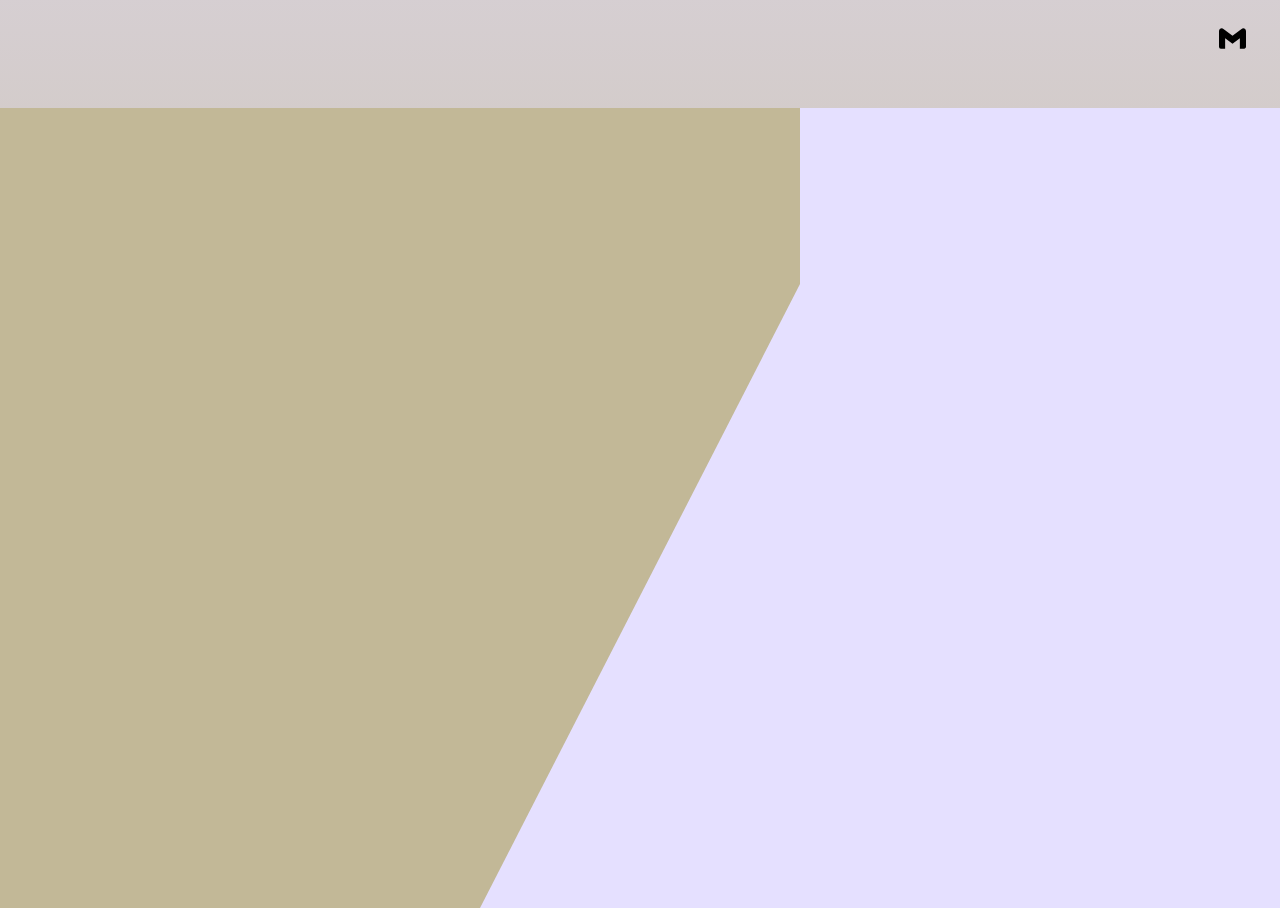
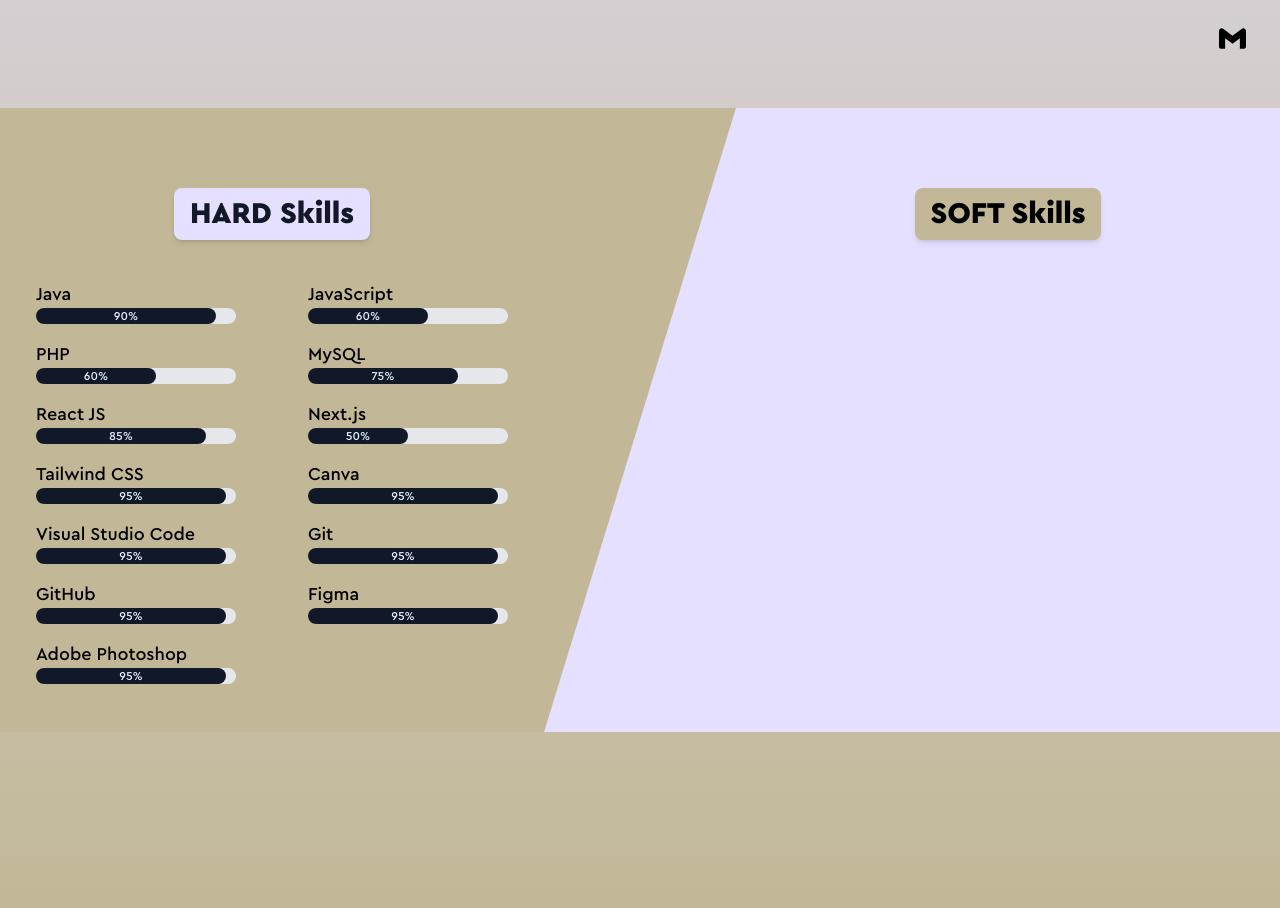
Before and after one commit to riezxcvii/react-web-portfolio, a React (Create React App) app: page / in a window 1280 px wide. Shown: the part 692-1600 px from the top of the page. Built offline with nearby package versions, Linux system fonts and the light colour scheme.

Commit message:
:sparkle: add hard skill section

```diff
--- /dev/null
+++ b/src/components/HardSkills.jsx
@@ -0,0 +1,44 @@
+import React, { useState } from "react";
+
+const HardSkills = () => {
+  const [hardSkills, setHSkills] = useState([
+    { skill: "Java", rate: "90%", id: 1 },
+    { skill: "JavaScript", rate: "60%", id: 2 },
+    { skill: "PHP", rate: "60%", id: 3 },
+    { skill: "MySQL", rate: "75%", id: 4 },
+    { skill: "React JS", rate: "85%", id: 5 },
+    { skill: "Next.js", rate: "50%", id: 6 },
+    { skill: "Tailwind CSS", rate: "95%", id: 7 },
+    { skill: "Canva", rate: "95%", id: 8 },
+    { skill: "Visual Studio Code", rate: "95%", id: 9 },
+    { skill: "Git", rate: "95%", id: 10 },
+    { skill: "GitHub", rate: "95%", id: 11 },
+    { skill: "Figma", rate: "95%", id: 12 },
+    { skill: "Adobe Photoshop", rate: "95%", id: 13 },
+  ]);
+
+  return (
+    <div className="w-full grid grid-cols-2 grid-rows-7">
+      {hardSkills.map((hard) => (
+        <ul key={hard.id}>
+          <li>
+            <div className="ml-7 md:mx-9 items-center mt-4">
+              <h1 className="md:text-lg md:mr-4">{hard.skill}</h1>
+
+              <div class="w-full bg-gray-200 rounded-full dark:bg-gray-700">
+                <div
+                  class="bg-gray-900 text-xs font-medium text-blue-100 text-center p-0.5 leading-none rounded-full"
+                  style={{ width: hard.rate }}
+                >
+                  {hard.rate}
+                </div>
+              </div>
+            </div>
+          </li>
+        </ul>
+      ))}
+    </div>
+  );
+};
+
+export default HardSkills;
--- a/src/components/Skills.jsx
+++ b/src/components/Skills.jsx
@@ -1,16 +1,32 @@
 import React from "react";
+import HardSkills from "./HardSkills";
 
 const Skills = () => {
   return (
-    <div className="md:min-w-screen min-w-screen md:min-h-screen min-h-screen flex">
-      {/* soft skills */}
-      <div className="bg-pastelBeige w-full"></div>
+    <div className="md:min-w-screen min-w-screen md:min-h-screen min-h-screen">
+      <div className="flex">
+        {/* technical skills */}
+        <div className="bg-pastelBeige w-full">
+          <h1 className="name w-fit py-2 px-4 shadow-md bg-dirtyWhite rounded-lg md:text-3xl md:mx-auto ml-6 mt-20 mb-6 text-gray-900 text-center">
+            HARD Skills
+          </h1>
 
-      {/* diagonal separator */}
-      <div className="bg-white md:w-0 w-2/4 md:border-l-[20rem] border-l-[7rem] border-l-pastelBeige md:border-b-[39rem] border-b-[49rem] border-b-dirtyWhite"></div>
+          <div className="md:flex">
+            {/* skill set */}
+            <HardSkills />
+          </div>
+        </div>
 
-      {/* technical skills */}
-      <div className="bg-dirtyWhite w-full"></div>
+        {/* diagonal separator */}
+        <div className="bg-white md:border-l-[12rem] border-l-[4rem] border-l-pastelBeige md:border-b-[39rem] border-b-[49rem] border-b-dirtyWhite"></div>
+
+        {/* soft skills */}
+        <div className="bg-dirtyWhite w-full relative">
+          <h1 className="name text-center w-fit py-2 px-4 shadow-md bg-pastelBeige rounded-lg md:text-3xl md:mx-auto mx-6 my-8 md:my-20 text-black">
+            SOFT Skills
+          </h1>
+        </div>
+      </div>
     </div>
   );
 };
```
